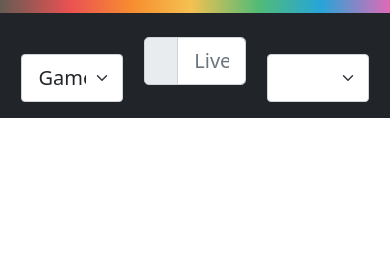
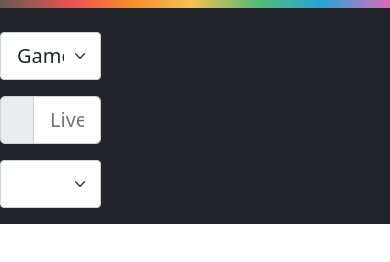
Before and after one commit to Amir-Pourhadi/TV-Show, a plain HTML site: page index.html in a window 390 px wide. Drawn offline with nearby package versions, Linux system fonts and the light colour scheme; no server answers.

Commit message:
header responsived

```diff
--- a/index.html
+++ b/index.html
@@ -28,8 +28,11 @@
 	</head>
 
 	<body>
+		<!-- Pride Month -->
 		<div class="pride-month"></div>
-		<header class="d-flex justify-content-evenly align-items-baseline pt-4 bg-dark">
+
+		<header class="d-flex justify-content-evenly align-items-baseline flex-sm-row flex-column pt-4 bg-dark">
+			<!-- API Select -->
 			<select class="api-select form-select form-select-lg mb-3">
 				<option value="https://api.tvmaze.com/shows/82/episodes" selected>Game of Thrones</option>
 				<option value="https://api.tvmaze.com/shows/527/episodes">The Sopranos</option>
@@ -38,13 +41,15 @@
 				<option value="https://api.tvmaze.com/shows/179/episodes">The Wire</option>
 			</select>
 
-			<div class="input-search input-group input-group-lg">
+			<!-- Search Input -->
+			<div class="input-search input-group input-group-lg mb-3">
 				<span class="input-group-text"></span>
 				<input type="text" class="form-control" placeholder="Live Search" />
 			</div>
-
+			<!-- Episode Select -->
 			<select class="episode-select form-select form-select-lg mb-3"></select>
 		</header>
+
 		<main class="d-flex flex-wrap justify-content-evenly"></main>
 
 		<script src="./script.js"></script>
--- a/style.css
+++ b/style.css
@@ -1,6 +1,6 @@
 .pride-month {
 	width: 100vw;
-	height: 0.8rem;
+	height: 0.5rem;
 	background: linear-gradient(
 		90deg,
 		rgb(100, 91, 83) 0%,
```
